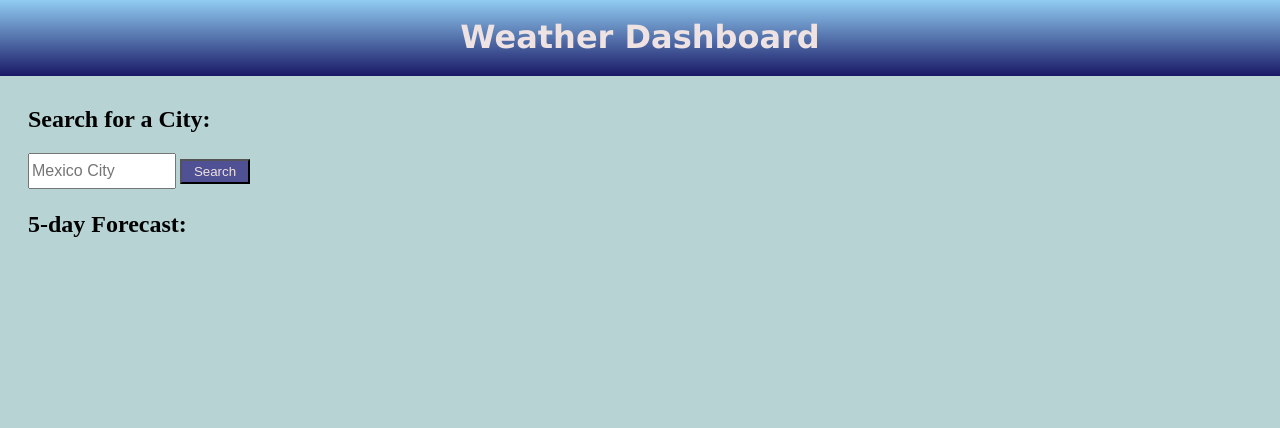
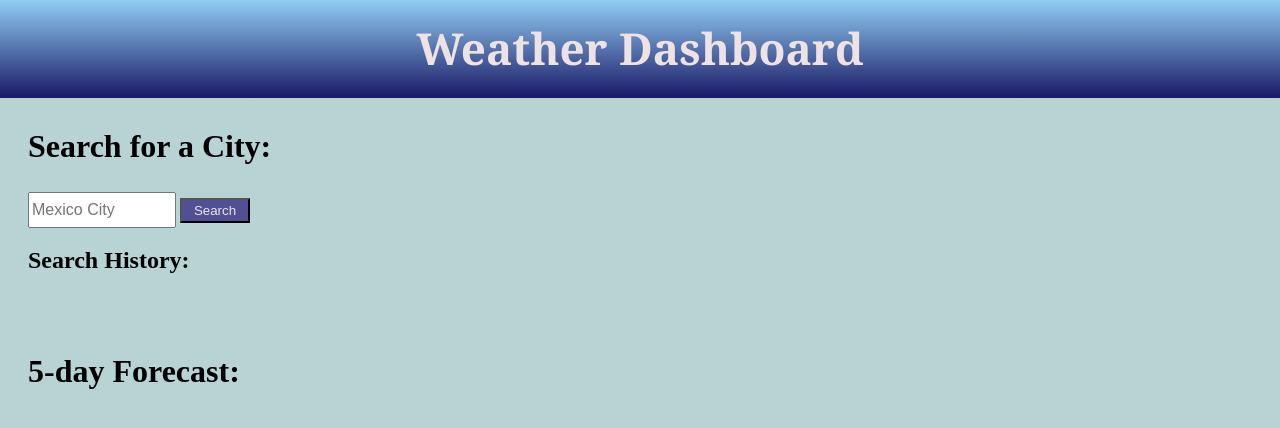
Before and after one commit to gwentzel26/HW6-WeatherDashboard, a plain HTML site: page index.html in a window 1280 px wide. Drawn offline with nearby package versions, Linux system fonts and the light colour scheme; no server answers.

Commit message:
working search history, updated CSS and README.md

```diff
--- a/Assets/script.js
+++ b/Assets/script.js
@@ -6,18 +6,39 @@ var citySearch = document.querySelector('#userSearch');
 var cityHeader = document.querySelector('#cityHeader');
 var cityData = document.getElementById('todayCityData');
 var forecast = document.getElementById('forecast');
+var recentSearches = document.getElementById('recentSearches');
+var searchArr = [];
+var searchIndex = 0;
 
 // event listener for the search button.  Saves user search in local storage and displays it as cityHeader,
 // then calls the next function
 searchBtn.addEventListener('click', saveInput);
-cityHeader.textContent = localStorage.getItem('city');
+// cityHeader.textContent = localStorage.getItem('city');
 
 function saveInput()
     {
         localStorage.setItem("city", citySearch.value);
         console.log(citySearch);
-       cityHeader.textContent = citySearch.value;
+    //    cityHeader.textContent = citySearch.value;
        cityName = citySearch.value;
+       searchArr.push(cityName);
+       localStorage.setItem('names', JSON.stringify(searchArr));
+       var storedNames = JSON.parse(localStorage.getItem("names"));
+
+
+            const searchHistory = document.createElement("div");
+            searchHistory.setAttribute("class", "recentSearches");
+            searchHistory.innerHTML = `
+            <ul id="searchList">
+                <li>${searchArr[searchIndex]}</li>
+            </ul>
+            `
+
+            recentSearches.appendChild(searchHistory);
+            searchIndex++;
+
+
+
        fiveDayCall();
     }
 
@@ -52,14 +73,20 @@ function fiveDayCall() {
 
         // temperature code converts from Kelvin to farenheit and rounds to the nearest integer
         fiveCast.innerHTML =  `
-        <h2 id="cityForecast">${cityName}</h2>
+        <h2 id="cityForecast">${searchArr[searchArr.length -1]}</h2>
         <h3 id="forecastDay">Day ${i+1} </h3>
         <ul id="forecastList" >
-            <li>Temperature: ${Math.round((fiveDayArr[i].main.temp - 273.15)*(9/5)+32)} °F</li>
+            <li>Temperature: ${Math.round((fiveDayArr[i].main.temp - 273.15)*(9/5)+32)}°F</li>
             <li>Wind Speed: ${fiveDayArr[i].wind.speed}</li>
-            <li>Humidity: ${fiveDayArr[i].main.humidity} %</li>
+            <li>Humidity: ${fiveDayArr[i].main.humidity}%</li>
         </ul>`
        forecast.appendChild(fiveCast);
+
+
+            // not working array replacement
+       if (searchArr.length >1) {
+           searchArr[searchArr.length -1].replace(searchArr[searchArr.length-2]);
+       }
         }
 
 
@@ -93,11 +120,13 @@ function oneDayCall(lat, lon, fiveDayArr) {
         const currentDiv = document.createElement("div");
         currentDiv.setAttribute("class", "card");
 
-        currentDiv.innerHTML =  `<h3 id="todayDate" >Date: ${today} </h3>
+        currentDiv.innerHTML =  `
+        <h2 id="cityHeader">${searchArr[searchArr.length-1]} </h2>
+        <h3 id="todayDate" >Date: ${today} </h3>
 <ul id = currentList>
-    <li>Temperature: ${Math.round((currentData.temp - 273.15)*(9/5)+32) } °F</li>
+    <li>Temperature: ${Math.round((currentData.temp - 273.15)*(9/5)+32) }°F</li>
     <li>Wind Speed: ${currentData.wind_speed} MPH</li>
-    <li>Humidity: ${currentData.humidity} %</li>
+    <li>Humidity: ${currentData.humidity}%</li>
     <li id = "uvi">UV index: ${currentData.uvi} </li>
 </ul>`
 todayCityData.appendChild(currentDiv);
--- a/Assets/style.css
+++ b/Assets/style.css
@@ -1,5 +1,6 @@
 body {
     background-color: rgb(184, 211, 212);
+
 }
 header {
     background: linear-gradient(rgb(148, 209, 246),rgb(25, 25, 102) );
@@ -10,8 +11,16 @@ h1 {
     margin: 0px;
     padding: 20px;
     color: rgb(238, 226, 226);
-    font-family: Geneva, Tahoma, sans-serif;
+    font-size: 44px;
+    font-family: Cambria, Cochin, Georgia, Times, 'Times New Roman', serif;
 
+}
+
+#searchNav {
+    width: 20%;
+}
+h2 {
+    font-size: 32px;
 }
 
 main {
@@ -35,6 +44,7 @@ main {
 #todayCityData {
     font-size: 18px;
     list-style-type: none;
+    margin: 0 auto;
 
 }
 
@@ -43,9 +53,15 @@ main {
     background-color: rgb(245, 233, 212);
     padding: 2px;
     padding-left: 2px;
-    width: 340px;
+    width: 840px;
     border: 5px solid rgb(231, 190, 190);
     border-style: double;
+    margin: auto;
+}
+#cityHeader {
+    font-family: monospace;
+    padding: 15px;
+    padding-top: 10px;
 }
 
 /* the current date line */
@@ -67,6 +83,8 @@ main {
 }
 /* 5-day forecast classes and ids */
 .forecast {
+    display: flex;
+    flex-wrap: wrap;
     display: inline-block;
     /* background: linear-gradient(rgb(148, 209, 246),rgb(97, 97, 224) ); */
     background: linear-gradient(rgb(148, 209, 246),rgb(25, 25, 102) );
@@ -76,7 +94,7 @@ main {
     border: 2px solid rgb(255, 239, 239);
     border-style: dashed;
     align-items: center;
-    flex-wrap: wrap;
+
     font-family: monospace;
 }
 
@@ -92,4 +110,14 @@ main {
 #forecastList {
     list-style-type: none;
     font-size: 20px;
+    flex-wrap: wrap;
 }
+
+/* search history section */
+#searchHistory {
+    font-size: 24px;
+}
+
+#searchList {
+    list-style-type: none;
+}
--- a/index.html
+++ b/index.html
@@ -13,13 +13,16 @@
     </header>
 
     <main>
-    <div>
+    <div id="searchNav">
         <h2>Search for a City:</h2>
         <input id="userSearch" type="text" placeholder="Mexico City">
         <Button id="searchBtn">Search</Button>
     </div>
+    <div id="recentSearches">
+        <h2 id=searchHistory>Search History: </h2>
+    </div>
     <div id="todayCityData">
-        <h2 id="cityHeader"></h2>
+        <h2 id="cityHeader" style="text-align: center;"></h2>
 
     </div>
     <div id="forecast">
```
Also changed, not shown: README.md.
